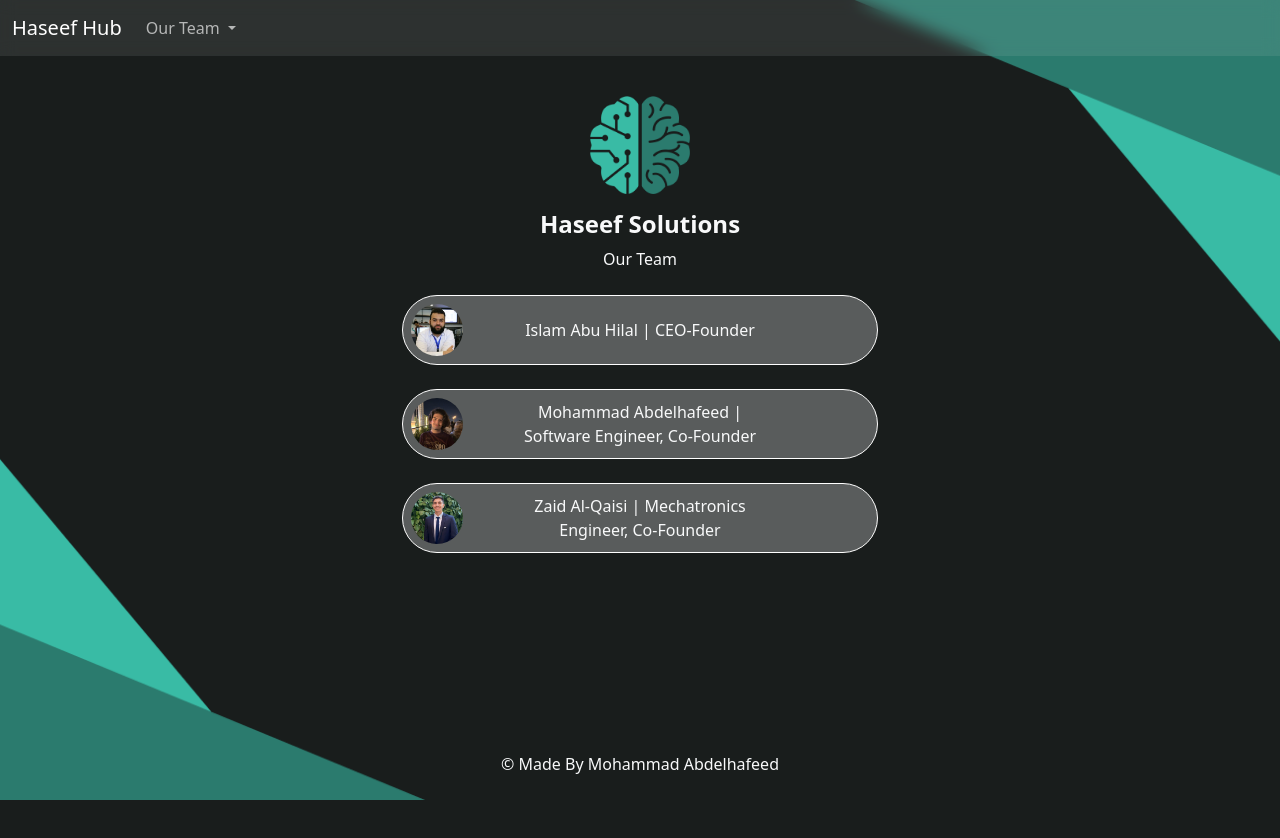
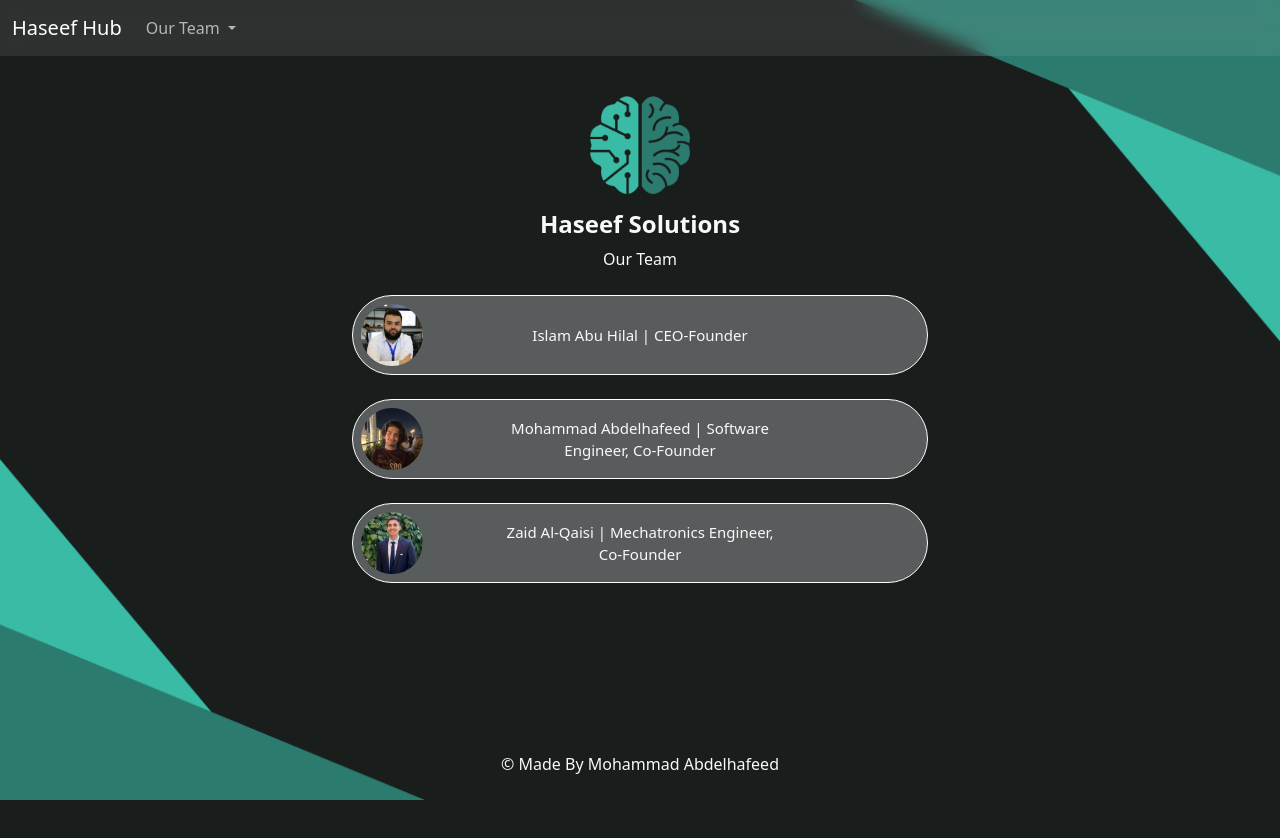
Before and after one commit to haseefsolutions/haseefhub, a Vue app: page / in a window 1280 px wide. Shown: the top 838 px of the page. After the commit the page ends 800 px from the top, so only its background shows below. Built offline with nearby package versions, Linux system fonts and the light colour scheme.

Commit message:
fixing the code

```diff
--- a/src/App.vue
+++ b/src/App.vue
@@ -34,8 +34,8 @@
     @before-enter="beforeEnter"
     @enter="enter"
     >
-    <img key="1" data-position="-" src="/images/svg1.png" style="max-width: 900px; min-width:600px" class="w-75 img position-fixed top-0 end-0 z-0" alt="">
-    <img key="2" data-position="+" src="/images/svg2.png" style="max-width: 900px; min-width:600px"  class="w-75 img position-fixed bottom-0 start-0" alt="">
+    <img key="1" data-position="-" src="/images/svg1.png" style="max-width: 900px; min-width:400px" class="w-75 img position-fixed top-0 end-0 z-0" alt="">
+    <img key="2" data-position="+" src="/images/svg2.png" style="max-width: 900px; min-width:400px"  class="w-75 img position-fixed bottom-0 start-0" alt="">
   </transition-group>
   </div>
   <div class="wrapper z-3">
--- a/src/assets/main.css
+++ b/src/assets/main.css
@@ -1,6 +1,6 @@
 .body{
   background: #191d1c;
-  height: 100dvh;
+  height: auto;
   -ms-overflow-style: none;
 
 }
--- a/src/components/MemberWidget.vue
+++ b/src/components/MemberWidget.vue
@@ -1,12 +1,12 @@
 <template>
     <div class="d-flex justify-content-center">
-        <div class="row justify-content-center" data-index="1" style="max-width: 600px; min-width: 500px;">
+        <div class="row justify-content-center w-75" data-index="1" style="max-width: 600px; min-width: 400px;">
               <a :href="link.url" class="link-offset-2 link-underline link-underline-opacity-0">
               <div  id="link" class="d-flex text-center rounded-pill mt-4 text-light align-items-center position-relative"
-                    style="height: 70px;">
+                    style="height: 80px;">
                     <img :src="link.img" class=" position-absolute p-2 h-100 w-auto img-fluid rounded-circle"/>
                     <div class="w-50 mx-auto text-center">
-                        <p class=" mb-0 text-wrap">{{ link.name }}</p>
+                        <p style="font-size:15px" class=" mb-0 text-wrap">{{ link.name }}</p>
 
                     </div>
                 </div>
--- a/src/components/TeamWidget.vue
+++ b/src/components/TeamWidget.vue
@@ -1,12 +1,12 @@
 <template>
     <div class="d-flex justify-content-center">
-        <div class="row justify-content-center" data-index="1" style="max-width: 600px; min-width: 500px;">
+        <div class="row justify-content-center w-75" data-index="1" style="max-width: 600px; min-width: 400px;">
             <RouterLink :to="{name: 'team', params: {id: member.id}}" class="link-offset-2 link-underline link-underline-opacity-0">
                 <div id="link" class="d-flex text-center rounded-pill mt-4 text-light align-items-center position-relative"
-                    style="height: 70px;">
+                    style="height: 80px;">
                     <img :src="member.img" class="position-absolute p-2 h-100 w-auto img-fluid rounded-circle"/>
                     <div class="w-50 mx-auto text-center">
-                        <p class=" mb-0 text-wrap">{{ member.name }} | {{ member.role }}</p>
+                        <p style="font-size:15px" class=" mb-0 text-wrap">{{ member.name }} | {{ member.role }}</p>
 
                     </div>
                 </div>
```
